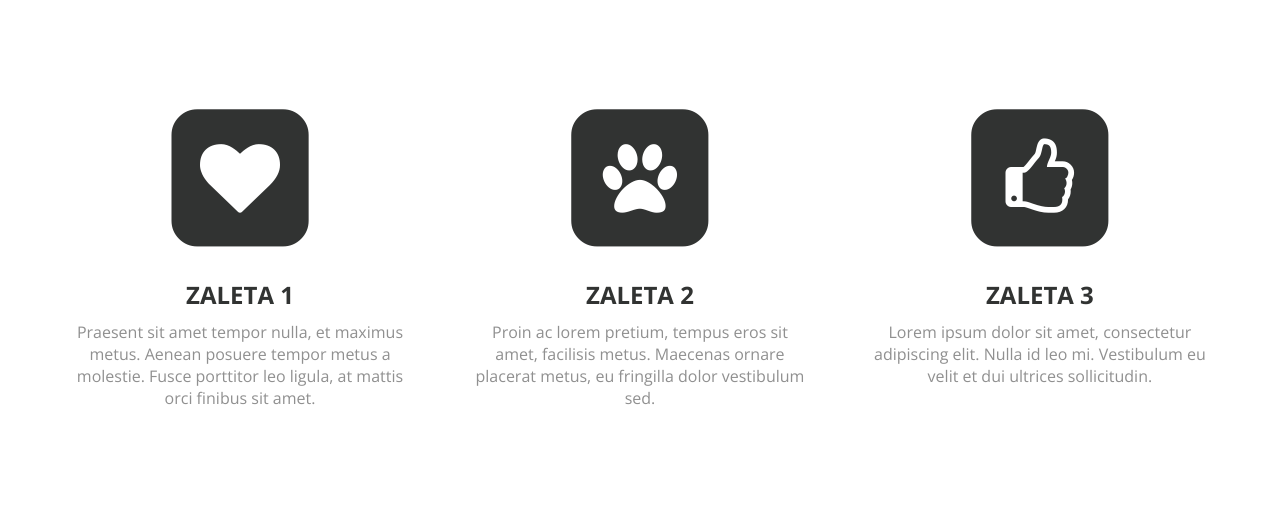
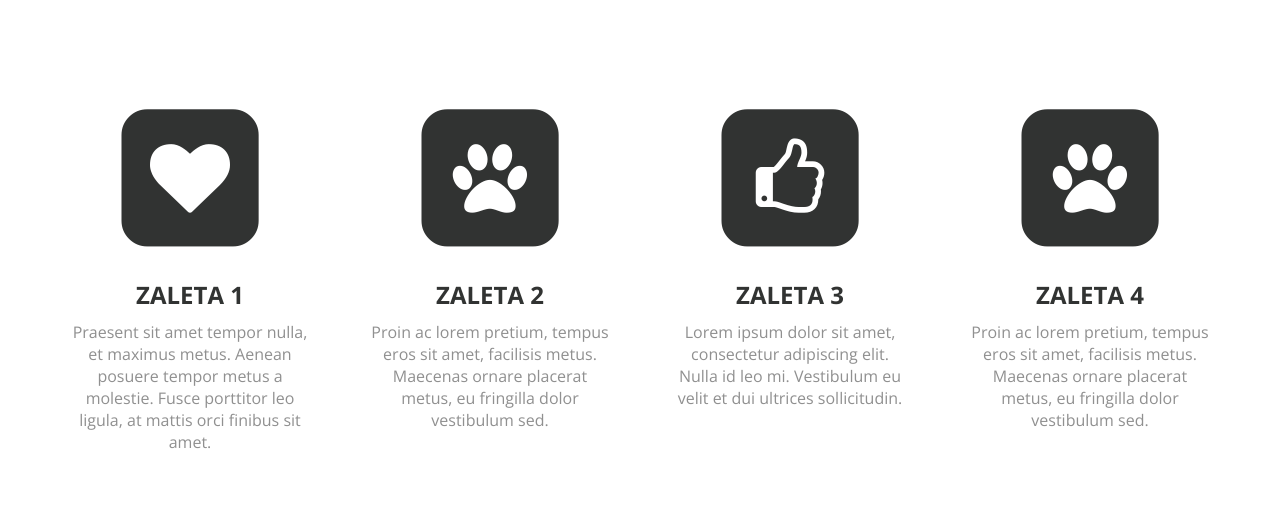
Before and after one commit to LBaraniak/kodilla_sass_cut_site, a website: page index.html in a window 1280 px wide. Shown: the part 822-1328 px from the top of the page. Drawn offline with nearby package versions, Linux system fonts and the light colour scheme.

Commit message:
dodanie czwartej kolumny w seckji z zaletami

```diff
--- a/index.html
+++ b/index.html
@@ -34,7 +34,7 @@
 		<section>
 			<div class="container">
 				<div class="row">
-					<div class="col-m-4 col-m-offset-0 col-s-10 col-s-offset-1 profit">
+					<div class="col-m-3 col-m-offset-0 col-s-10 col-s-offset-1 profit">
 						<span class="fa-stack fa-lg">
 	  						<i class="fa fa-square fa-stack-2x"></i>
 	  						<i class="fa fa-heart fa-stack-1x fa-inverse"></i>
@@ -42,7 +42,7 @@
 	  					<h2>Zaleta 1</h2>
 	  					<p>Praesent sit amet tempor nulla, et maximus metus. Aenean posuere tempor metus a molestie. Fusce porttitor leo ligula, at mattis orci finibus sit amet.</p>
 					</div>
-					<div class="col-m-4 col-m-offset-0 col-s-10 col-s-offset-1 profit">
+					<div class="col-m-3 col-m-offset-0 col-s-10 col-s-offset-1 profit">
 						<span class="fa-stack fa-lg">
 	  						<i class="fa fa-square fa-stack-2x"></i>
 	  						<i class="fa fa-paw fa-stack-1x fa-inverse"></i>
@@ -50,13 +50,21 @@
 						<h2>Zaleta 2</h2>
 						<p>Proin ac lorem pretium, tempus eros sit amet, facilisis metus. Maecenas ornare placerat metus, eu fringilla dolor vestibulum sed. </p>
 					</div>
-					<div class="col-m-4 col-m-offset-0 col-s-10 col-s-offset-1 profit">
+					<div class="col-m-3 col-m-offset-0 col-s-10 col-s-offset-1 profit">
 						<span class="fa-stack fa-lg">
 	  						<i class="fa fa-square fa-stack-2x"></i>
 	  						<i class="fa fa-thumbs-o-up fa-stack-1x fa-inverse"></i>
 						</span>
 						<h2>Zaleta 3</h2>
 						<p>Lorem ipsum dolor sit amet, consectetur adipiscing elit. Nulla id leo mi. Vestibulum eu velit et dui ultrices sollicitudin. </p>
+					</div>
+					<div class="col-m-3 col-m-offset-0 col-s-10 col-s-offset-1 profit">
+						<span class="fa-stack fa-lg">
+	  						<i class="fa fa-square fa-stack-2x"></i>
+	  						<i class="fa fa-paw fa-stack-1x fa-inverse"></i>
+						</span>
+						<h2>Zaleta 4</h2>
+						<p>Proin ac lorem pretium, tempus eros sit amet, facilisis metus. Maecenas ornare placerat metus, eu fringilla dolor vestibulum sed. </p>
 					</div>
 				</div>
 			</div>
```
